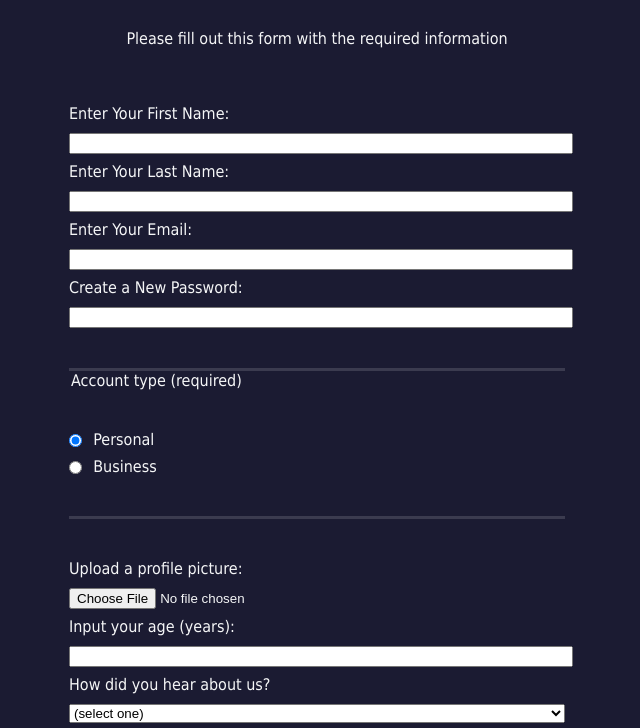
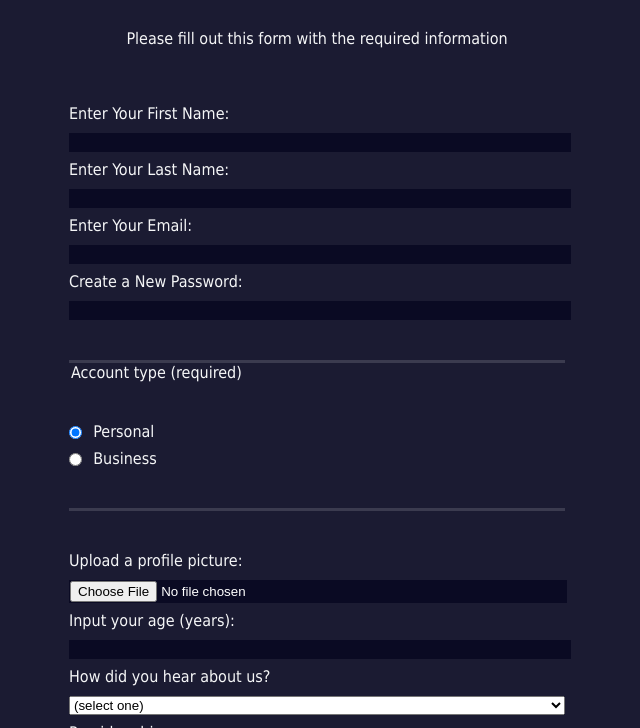
Before and after one commit to DocariDR/Registration-Form-freecodecamp, a plain HTML site: page index.html in a window 1280 px wide. Shown: the part 73-801 px from the top of the page, without its empty margins (323-963 px from the left). Drawn offline with Linux system fonts and the light colour scheme.

Commit message:
Style: add a background and border to the inputs and textareas

```diff
--- a/styles.css
+++ b/styles.css
@@ -42,6 +42,12 @@ select {
   width: 100%;
 }
 
+input, textarea {
+  background-color: #0a0a23;
+  border: 1px solid #0a0a23;
+  color: #ffffff;
+}
+
 .inline {
   width: unset;
   margin: 0 .5em 0 0;
```
